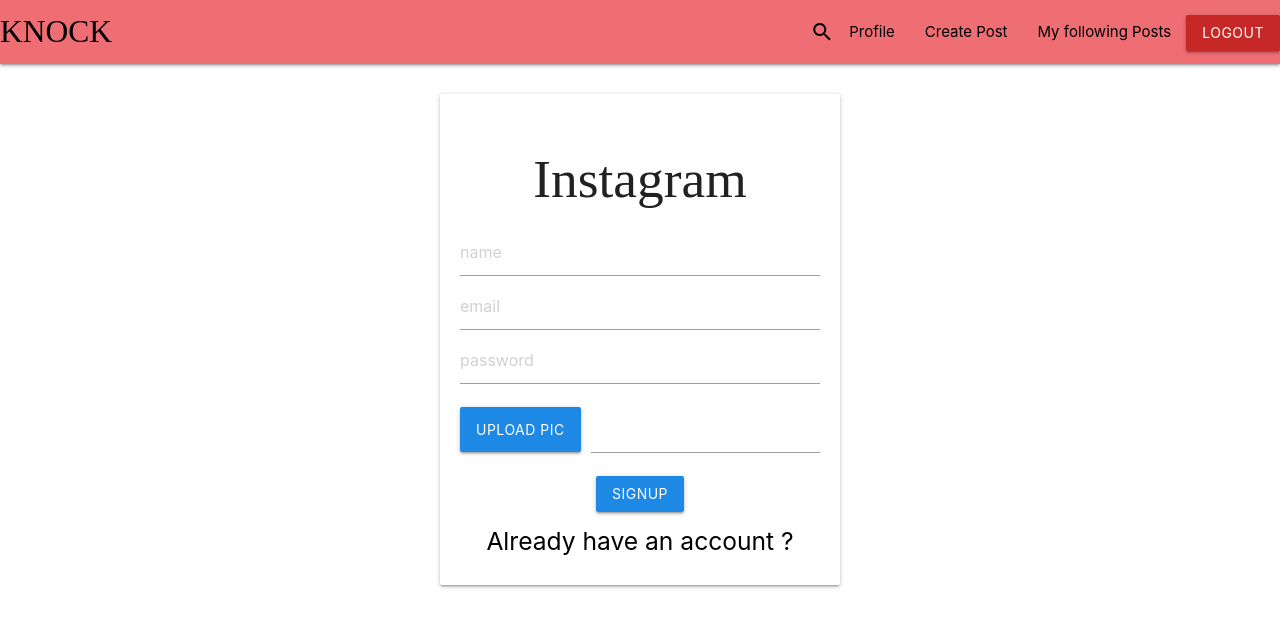
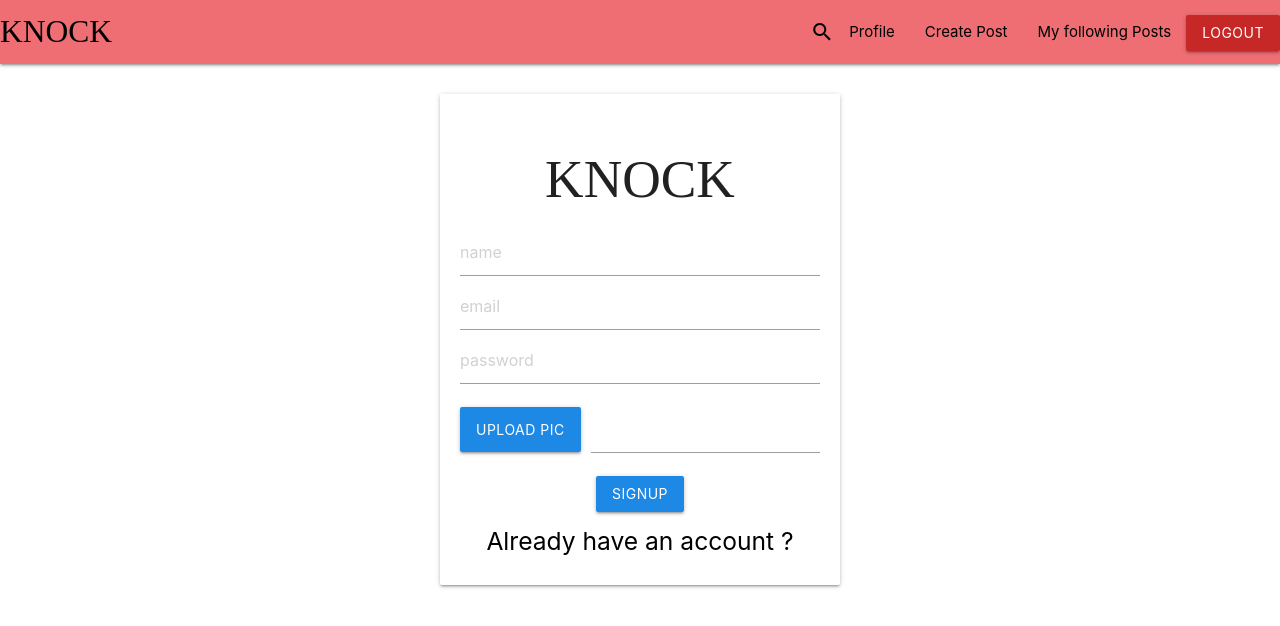
Before and after one commit to superelix/Knock-media, a React (Create React App) app in the folder client/: page /signup in a window 1280 px wide. Shown: the top 626 px of the page. Built offline with nearby package versions, Linux system fonts and the light colour scheme; sample sign-in values are in the browser's storage; a web font is replaced by a local one.

Commit message:
Changed title

```diff
--- a/client/src/components/screens/Signup.js
+++ b/client/src/components/screens/Signup.js
@@ -71,7 +71,7 @@ const SignIn  = ()=>{
    return (
       <div className="mycard">
           <div className="card auth-card input-field">
-            <h2>Instagram</h2>
+            <h2>KNOCK</h2>
             <input
             type="text"
             placeholder="name"
```
